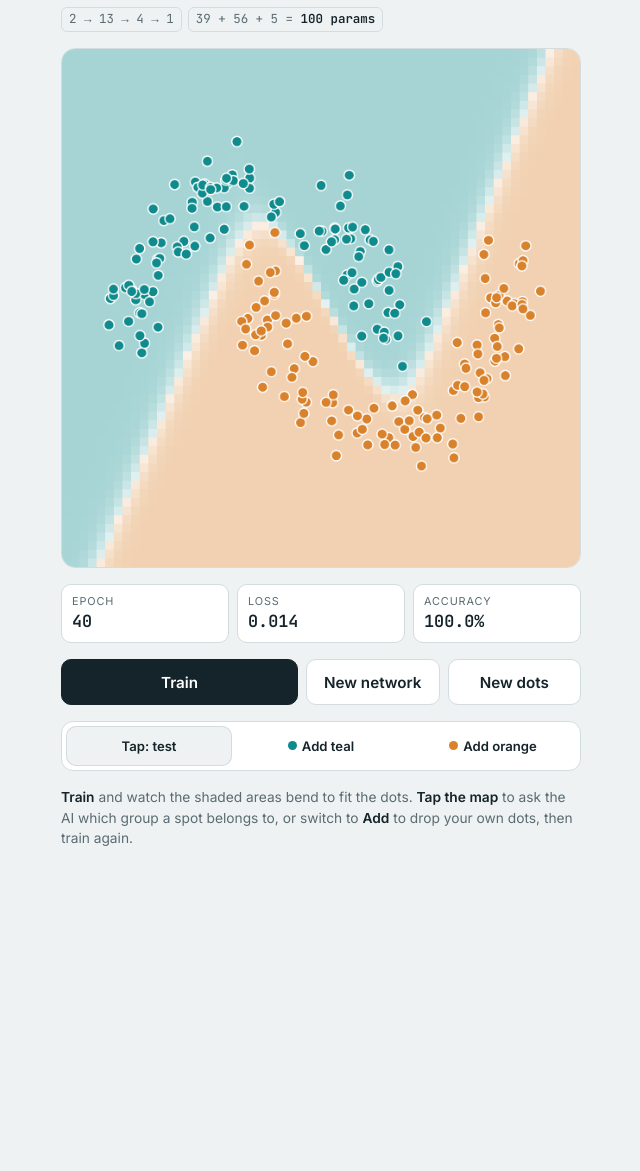
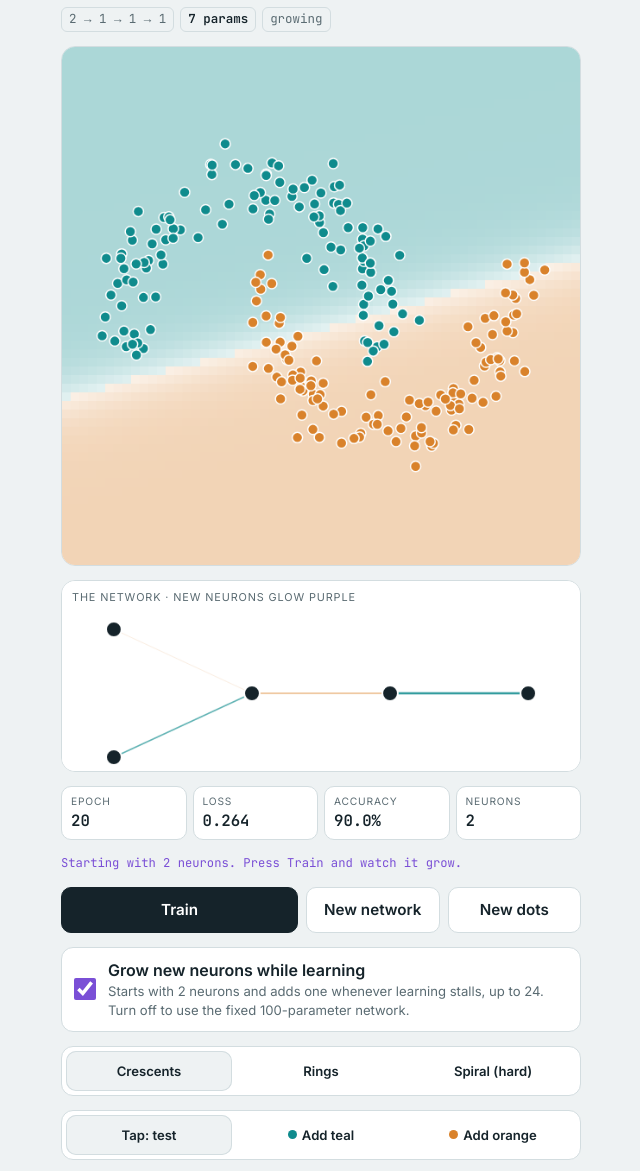
Before and after one commit to saeed909909/Cleaner, a plain HTML site: page tiny-ai/index.html in a window 1280 px wide. Shown: the part 120-1291 px from the top of the page, without its empty margins (319-959 px from the left). Before the commit the page ends 1009 px from the top, so only its background shows below. Drawn offline with Linux system fonts and the light colour scheme.

Commit message:
tiny-ai: grow new neurons while learning; add rings and spiral data
Co-Authored-By: Claude Opus 5.5 <noreply@anthropic.com>
Claude-Session: https://claude.ai/code/session_01HS9zUeRgpHM4EawPQPN6G7

```diff
--- a/tiny-ai/index.html
+++ b/tiny-ai/index.html
@@ -2,11 +2,10 @@
 <meta name="claude:viewport-fit-sides" content="cover">
 <link rel="stylesheet" href="https://fonts.googleapis.com/css2?family=Space+Grotesk:wght@500;700&family=Inter:wght@400;500;600&family=JetBrains+Mono:wght@400;600&display=swap">
 <style>
-/* Layout: one narrow column; the live decision map is the centrepiece, controls sit under the thumb. */
+/* Layout: one narrow column; the live decision map is the centrepiece, the growing network sits under it, controls under the thumb. */
 :root {
   --bg: #eef2f3; --surface: #ffffff; --fg: #15232a; --muted: #5a6b72; --line: #d3dde0;
-  --a: #0f8b8d; --a-soft: rgba(15,139,141,.22);
-  --b: #d9822b; --b-soft: rgba(217,130,43,.24);
+  --a: #0f8b8d; --b: #d9822b; --new: #7a4fd6;
   --accent: #15232a; --on-accent: #ffffff;
   --display: "Space Grotesk", system-ui, sans-serif;
   --body: "Inter", system-ui, sans-serif;
@@ -14,16 +13,16 @@
 }
 @media (prefers-color-scheme: dark) { :root:not([data-theme="light"]) {
   --bg: #0e171b; --surface: #16232a; --fg: #e4eef0; --muted: #8fa3aa; --line: #263840;
-  --a: #34c3c5; --a-soft: rgba(52,195,197,.22); --b: #f2a356; --b-soft: rgba(242,163,86,.22);
+  --a: #34c3c5; --b: #f2a356; --new: #b59af5;
   --accent: #e4eef0; --on-accent: #0e171b; color-scheme: dark } }
 :root[data-theme="dark"] {
   --bg: #0e171b; --surface: #16232a; --fg: #e4eef0; --muted: #8fa3aa; --line: #263840;
-  --a: #34c3c5; --a-soft: rgba(52,195,197,.22); --b: #f2a356; --b-soft: rgba(242,163,86,.22);
+  --a: #34c3c5; --b: #f2a356; --new: #b59af5;
   --accent: #e4eef0; --on-accent: #0e171b; color-scheme: dark }
 
 body { background: var(--bg); color: var(--fg); font-family: var(--body); line-height: 1.5;
   padding-left: max(16px, env(safe-area-inset-left, 0px)); padding-right: max(16px, env(safe-area-inset-right, 0px)); }
-main { max-width: 520px; margin: 0 auto; padding-block: 20px 32px; display: flex; flex-direction: column; gap: 16px; }
+main { max-width: 520px; margin: 0 auto; padding-block: 20px 32px; display: flex; flex-direction: column; gap: 14px; }
 h1 { font-family: var(--display); font-size: 1.7rem; margin: 0; letter-spacing: -.01em; text-wrap: balance; }
 .sub { color: var(--muted); margin: 4px 0 0; font-size: .92rem; }
 .arch { font-family: var(--mono); font-size: .78rem; color: var(--muted); display: flex; flex-wrap: wrap; gap: 6px; margin-top: 10px; }
@@ -31,36 +30,44 @@ h1 { font-family: var(--display); font-size: 1.7rem; margin: 0; letter-spacing:
 .arch b { color: var(--fg); }
 
 .stage { position: relative; background: var(--surface); border: 1px solid var(--line); border-radius: 14px; overflow: hidden; }
-canvas { display: block; width: 100%; aspect-ratio: 1; max-width: 100%; touch-action: none; cursor: crosshair; }
+canvas { display: block; width: 100%; max-width: 100%; }
+#map { aspect-ratio: 1; touch-action: none; cursor: crosshair; }
+#netview { aspect-ratio: 600 / 220; }
 .readout { position: absolute; left: 10px; top: 10px; font-family: var(--mono); font-size: .78rem;
   background: var(--surface); border: 1px solid var(--line); border-radius: 8px; padding: 4px 8px; }
-.readout[hidden] { display: none !important; }
+.cap { position: absolute; left: 10px; top: 8px; font-size: .68rem; text-transform: uppercase; letter-spacing: .08em; color: var(--muted); }
 
-.stats { display: grid; grid-template-columns: repeat(3, 1fr); gap: 8px; }
-.stat { background: var(--surface); border: 1px solid var(--line); border-radius: 10px; padding: 8px 10px; }
-.stat .k { font-size: .68rem; text-transform: uppercase; letter-spacing: .08em; color: var(--muted); }
-.stat .v { font-family: var(--mono); font-size: 1.05rem; font-weight: 600; font-variant-numeric: tabular-nums; }
+.stats { display: grid; grid-template-columns: repeat(4, minmax(0, 1fr)); gap: 6px; }
+.stat { background: var(--surface); border: 1px solid var(--line); border-radius: 10px; padding: 7px 9px; min-width: 0; }
+.stat .k { font-size: .64rem; text-transform: uppercase; letter-spacing: .08em; color: var(--muted); }
+.stat .v { font-family: var(--mono); font-size: .98rem; font-weight: 600; font-variant-numeric: tabular-nums; }
 
 .row { display: flex; gap: 8px; flex-wrap: wrap; }
 button { font: 600 .95rem var(--body); border-radius: 10px; padding: 12px 14px; border: 1px solid var(--line);
   background: var(--surface); color: var(--fg); cursor: pointer; flex: 1 1 0; min-height: 46px; }
 button.primary { background: var(--accent); color: var(--on-accent); border-color: var(--accent); flex: 2 1 0; }
-button:focus-visible { outline: 3px solid var(--a); outline-offset: 2px; }
+button:focus-visible, input:focus-visible { outline: 3px solid var(--a); outline-offset: 2px; }
 .modes { display: grid; grid-template-columns: repeat(3, 1fr); gap: 6px; background: var(--surface);
   border: 1px solid var(--line); border-radius: 12px; padding: 4px; }
 .modes button { border: 0; padding: 9px 6px; font-size: .82rem; min-height: 40px; background: transparent; }
 .modes button[aria-pressed="true"] { background: var(--bg); box-shadow: inset 0 0 0 1px var(--line); }
 .dot { display: inline-block; width: 9px; height: 9px; border-radius: 50%; margin-right: 5px; vertical-align: 1px; }
+
+.toggle { display: flex; align-items: center; gap: 12px; background: var(--surface); border: 1px solid var(--line);
+  border-radius: 12px; padding: 10px 12px; cursor: pointer; }
+.toggle input { width: 22px; height: 22px; accent-color: var(--new); flex: none; margin: 0; }
+.toggle .t { font-weight: 600; }
+.toggle .d { font-size: .82rem; color: var(--muted); }
+.log { font-family: var(--mono); font-size: .76rem; color: var(--new); margin: 0; min-height: 1.2em; }
 .help { font-size: .86rem; color: var(--muted); margin: 0; }
 .help strong { color: var(--fg); font-weight: 600; }
-@media (prefers-reduced-motion: reduce) { * { transition: none !important; } }
 </style>
 
 <main>
   <header>
-    <h1>Tiny AI · 100 parameters</h1>
-    <p class="sub">A neural network learning to separate two groups of dots, right in your browser.</p>
-    <div class="arch"><span>2 → 13 → 4 → 1</span><span>39 + 56 + 5 = <b>100 params</b></span></div>
+    <h1>Tiny AI</h1>
+    <p class="sub">A neural network that grows its own neurons while it learns to separate two groups of dots.</p>
+    <div class="arch" id="arch"></div>
   </header>
 
   <div class="stage">
@@ -68,16 +75,35 @@ button:focus-visible { outline: 3px solid var(--a); outline-offset: 2px; }
     <div class="readout" id="readout" hidden></div>
   </div>
 
+  <div class="stage">
+    <canvas id="netview" width="600" height="220" aria-label="Diagram of the network's neurons and connections."></canvas>
+    <div class="cap">The network · new neurons glow purple</div>
+  </div>
+
   <div class="stats">
     <div class="stat"><div class="k">Epoch</div><div class="v" id="ep">0</div></div>
     <div class="stat"><div class="k">Loss</div><div class="v" id="loss">–</div></div>
     <div class="stat"><div class="k">Accuracy</div><div class="v" id="acc">–</div></div>
+    <div class="stat"><div class="k">Neurons</div><div class="v" id="neu">–</div></div>
   </div>
+  <p class="log" id="log" aria-live="polite"></p>
 
   <div class="row">
     <button class="primary" id="train">Train</button>
     <button id="reset">New network</button>
     <button id="data">New dots</button>
+  </div>
+
+  <label class="toggle" for="grow">
+    <input type="checkbox" id="grow" checked>
+    <span><span class="t">Grow new neurons while learning</span><br>
+    <span class="d">Starts with 2 neurons and adds one whenever learning stalls, up to 24. Turn off to use the fixed 100-parameter network.</span></span>
+  </label>
+
+  <div class="modes" id="shapes" role="group" aria-label="Dot pattern">
+    <button data-shape="moons" aria-pressed="true">Crescents</button>
+    <button data-shape="rings" aria-pressed="false">Rings</button>
+    <button data-shape="spiral" aria-pressed="false">Spiral (hard)</button>
   </div>
 
   <div class="modes" role="group" aria-label="What a tap does">
@@ -86,24 +112,29 @@ button:focus-visible { outline: 3px solid var(--a); outline-offset: 2px; }
     <button id="m-b" aria-pressed="false"><span class="dot" style="background:var(--b)"></span>Add orange</button>
   </div>
 
-  <p class="help"><strong>Train</strong> and watch the shaded areas bend to fit the dots. <strong>Tap the map</strong> to ask the AI which group a spot belongs to, or switch to <strong>Add</strong> to drop your own dots, then train again.</p>
+  <p class="help"><strong>Train</strong> and watch the shaded areas bend to fit the dots. With growing on, the network starts too small to solve the problem and adds neurons as it goes. <strong>Tap the map</strong> to ask the AI which group a spot belongs to, or switch to <strong>Add</strong> to drop your own dots, then train again.</p>
 </main>
 
 <script>
-// ---- 100-parameter MLP, same as tiny_ai.py ----
-const SIZES = [2, 13, 4, 1];
-let net, opt;
+// ---- neural network (tanh hidden layers, sigmoid output) ----
+const FIXED = [2, 13, 4, 1];      // exactly 100 parameters
+const START = [2, 1, 1, 1];       // growing mode starts here: 2 neurons, can only draw a straight line
+const MAX_NEURONS = 24, PATIENCE = 30;
+let net, opt, growing = true;
 function gauss(){ let u=0,v=0; while(!u)u=Math.random(); while(!v)v=Math.random(); return Math.sqrt(-2*Math.log(u))*Math.cos(2*Math.PI*v); }
-function makeNet(){
+function makeNet(sizes){
   const W=[], b=[];
-  for (let L=0; L<SIZES.length-1; L++){
-    const nin=SIZES[L], nout=SIZES[L+1], s=1/Math.sqrt(nin);
+  for (let L=0; L<sizes.length-1; L++){
+    const nin=sizes[L], nout=sizes[L+1], s=1/Math.sqrt(nin);
     W.push(Array.from({length:nout},()=>Array.from({length:nin},()=>gauss()*s)));
     b.push(new Array(nout).fill(0));
   }
-  return {W,b};
+  return {W,b,born:{}};
 }
-const nParams = n => n.W.reduce((s,W)=>s+W.length*W[0].length,0) + n.b.reduce((s,x)=>s+x.length,0);
+const sizes = () => [net.W[0][0].length, ...net.W.map(W=>W.length)];
+const nParams = () => net.W.reduce((s,W)=>s+W.length*W[0].length,0) + net.b.reduce((s,x)=>s+x.length,0);
+const nNeurons = () => sizes().slice(1,-1).reduce((a,b)=>a+b,0);
+
 function forward(x){
   const acts=[x]; let a=x; const last=net.W.length-1;
   for (let L=0; L<=last; L++){
@@ -127,57 +158,93 @@ function backward(acts, y, gW, gb, scale){
     }
   }
 }
-function makeAdam(lr=0.02){ return {lr,t:0,m:net.W.map(W=>W.map(r=>r.map(()=>0))),v:net.W.map(W=>W.map(r=>r.map(()=>0))),mb:net.b.map(b=>b.map(()=>0)),vb:net.b.map(b=>b.map(()=>0))}; }
-function adamStep(gW, gb){
+const zerosLike = () => ({W: net.W.map(W=>W.map(r=>r.map(()=>0))), b: net.b.map(b=>b.map(()=>0))});
+function makeAdam(lr=0.02){ const m=zerosLike(), v=zerosLike(); return {lr,t:0,m,v}; }
+function adamStep(g){
   opt.t++; const b1=.9,b2=.999,e=1e-8,c1=1-b1**opt.t,c2=1-b2**opt.t;
   const upd=(P,G,M,V,i)=>{ M[i]=b1*M[i]+(1-b1)*G[i]; V[i]=b2*V[i]+(1-b2)*G[i]*G[i]; P[i]-=opt.lr*(M[i]/c1)/(Math.sqrt(V[i]/c2)+e); };
   for (let L=0;L<net.W.length;L++){
-    for (let i=0;i<net.W[L].length;i++) for (let j=0;j<net.W[L][i].length;j++) upd(net.W[L][i],gW[L][i],opt.m[L][i],opt.v[L][i],j);
-    for (let i=0;i<net.b[L].length;i++) upd(net.b[L],gb[L],opt.mb[L],opt.vb[L],i);
+    for (let i=0;i<net.W[L].length;i++) for (let j=0;j<net.W[L][i].length;j++) upd(net.W[L][i],g.W[L][i],opt.m.W[L][i],opt.v.W[L][i],j);
+    for (let i=0;i<net.b[L].length;i++) upd(net.b[L],g.b[L],opt.m.b[L],opt.v.b[L],i);
   }
 }
 
+// ---- growth: add one neuron to hidden layer h (1 or 2) without disturbing what was learned ----
+function growNeuron(h){
+  const inW = net.W[h-1], outW = net.W[h], nin = inW[0].length;
+  inW.push(Array.from({length:nin},()=>gauss()/Math.sqrt(nin)));   // fresh incoming weights
+  net.b[h-1].push(0);
+  for (const row of outW) row.push(gauss()*0.01);                   // near-zero outgoing: output barely changes
+  for (const S of [opt.m, opt.v]){
+    S.W[h-1].push(new Array(nin).fill(0)); S.b[h-1].push(0);
+    for (const row of S.W[h]) row.push(0);
+  }
+  net.born[`${h}:${inW.length-1}`] = epoch;
+}
+function maybeGrow(loss, acc){
+  if (!growing) return;
+  if (loss < best*0.97){ best = loss; stall = 0; return; }
+  if (++stall < PATIENCE || acc >= 0.99 || nNeurons() >= MAX_NEURONS) return;
+  const [ , h1, h2] = sizes();
+  const h = h1 <= 2*h2 ? 1 : 2;              // keep the first layer about twice as wide as the second
+  growNeuron(h);
+  stall = 0; best = loss;
+  document.getElementById('log').textContent =
+    `Epoch ${epoch}: learning stalled, grew a neuron in layer ${h} → ${nNeurons()} neurons, ${nParams()} parameters`;
+}
+
 // ---- data: two half-moons ----
-let data=[];
-function makeMoons(n=240, noise=.12){
+let data=[], shape='moons';
+function makeData(n=240){
   data=[];
   for (let i=0;i<n;i++){
-    const t=Math.PI*Math.random(); let x,y,l;
-    if (i%2===0){ x=Math.cos(t); y=Math.sin(t); l=0; } else { x=1-Math.cos(t); y=.5-Math.sin(t); l=1; }
-    data.push({x:[x-.5+gauss()*noise, y-.25+gauss()*noise], y:l});
+    const l=i%2; let x,y;
+    if (shape==='moons'){
+      const t=Math.PI*Math.random();
+      if (!l){ x=Math.cos(t); y=Math.sin(t); } else { x=1-Math.cos(t); y=.5-Math.sin(t); }
+      x=x-.5+gauss()*.12; y=y-.25+gauss()*.12;
+    } else if (shape==='rings'){
+      const t=2*Math.PI*Math.random(), r=(l?1.25:.5)+gauss()*.1;
+      x=r*Math.cos(t); y=r*Math.sin(t);
+    } else {
+      const t=Math.sqrt(Math.random())*3*Math.PI, r=t/(3*Math.PI)*1.45, a=t+(l?Math.PI:0);
+      x=r*Math.cos(a)+gauss()*.05; y=r*Math.sin(a)+gauss()*.05;
+    }
+    data.push({x:[x,y], y:l});
   }
 }
 
 // ---- training loop ----
-let epoch=0, running=false;
-function trainEpoch(){
-  const d=[...data].sort(()=>Math.random()-.5), B=16;
-  for (let s=0;s<d.length;s+=B){
-    const chunk=d.slice(s,s+B);
-    const gW=net.W.map(W=>W.map(r=>r.map(()=>0))), gb=net.b.map(b=>b.map(()=>0));
-    for (const p of chunk) backward(forward(p.x), p.y, gW, gb, 1/chunk.length);
-    adamStep(gW, gb);
-  }
-  epoch++;
-}
+let epoch=0, running=false, best=Infinity, stall=0;
 function evaluate(){
   let loss=0, acc=0;
   for (const p of data){ const q=Math.min(Math.max(predict(p.x),1e-9),1-1e-9); loss-=p.y*Math.log(q)+(1-p.y)*Math.log(1-q); acc+=(q>.5)===(p.y===1); }
   return {loss:loss/data.length, acc:acc/data.length};
 }
+function trainEpoch(){
+  const d=[...data].sort(()=>Math.random()-.5), B=16;
+  for (let s=0;s<d.length;s+=B){
+    const chunk=d.slice(s,s+B), g=zerosLike();
+    for (const p of chunk) backward(forward(p.x), p.y, g.W, g.b, 1/chunk.length);
+    adamStep(g);
+  }
+  epoch++;
+  const {loss, acc} = evaluate();
+  maybeGrow(loss, acc);
+}
 
 // ---- drawing ----
 const cv=document.getElementById('map'), ctx=cv.getContext('2d');
-const X0=-2, X1=2, Y0=-1.6, Y1=1.6;   // world window
+const nv=document.getElementById('netview'), nctx=nv.getContext('2d');
+const X0=-2, X1=2, Y0=-1.6, Y1=1.6;
 const toPx=(x,y)=>[(x-X0)/(X1-X0)*cv.width, (Y1-y)/(Y1-Y0)*cv.height];
 const toWorld=(px,py)=>[X0+px/cv.width*(X1-X0), Y1-py/cv.height*(Y1-Y0)];
 const css=n=>getComputedStyle(document.documentElement).getPropertyValue(n).trim();
 function hexRgb(h){ h=h.replace('#',''); return [0,2,4].map(i=>parseInt(h.slice(i,i+2),16)); }
 let probe=null;
-function draw(){
+function drawMap(){
   const A=hexRgb(css('--a')), Bc=hexRgb(css('--b')), S=hexRgb(css('--surface'));
-  const R=60, cell=cv.width/R, img=ctx.createImageData(cv.width,cv.height);
-  const grid=[];
+  const R=60, cell=cv.width/R, img=ctx.createImageData(cv.width,cv.height), grid=[];
   for (let gy=0;gy<R;gy++) for (let gx=0;gx<R;gx++) grid.push(predict(toWorld((gx+.5)*cell,(gy+.5)*cell)));
   for (let py=0;py<cv.height;py++){
     const gy=Math.min(R-1,(py/cell)|0);
@@ -193,53 +260,81 @@ function draw(){
     ctx.beginPath(); ctx.arc(x,y,6,0,7); ctx.fillStyle=p.y?css('--b'):css('--a'); ctx.fill();
     ctx.lineWidth=1.5; ctx.strokeStyle=css('--surface'); ctx.stroke();
   }
-  if (probe){
-    const [x,y]=toPx(...probe);
-    ctx.beginPath(); ctx.arc(x,y,13,0,7); ctx.lineWidth=3; ctx.strokeStyle=css('--fg'); ctx.stroke();
+  if (probe){ const [x,y]=toPx(...probe); ctx.beginPath(); ctx.arc(x,y,13,0,7); ctx.lineWidth=3; ctx.strokeStyle=css('--fg'); ctx.stroke(); }
+}
+function drawNet(){
+  const W=nv.width, H=nv.height, sz=sizes(), top=56, bot=H-16;
+  nctx.fillStyle=css('--surface'); nctx.fillRect(0,0,W,H);
+  const xs=sz.map((_,L)=>60+L*(W-120)/(sz.length-1));
+  const pos=sz.map((n,L)=>Array.from({length:n},(_,i)=>[xs[L], n===1?(top+bot)/2:top+i*(bot-top)/(n-1)]));
+  const A=css('--a'), B=css('--b');
+  for (let L=0;L<net.W.length;L++) for (let i=0;i<net.W[L].length;i++) for (let j=0;j<net.W[L][i].length;j++){
+    const w=net.W[L][i][j];
+    nctx.globalAlpha=Math.min(.85, Math.abs(w)*.35+.04);
+    nctx.strokeStyle=w>0?A:B; nctx.lineWidth=Math.min(3,.6+Math.abs(w)*.6);
+    nctx.beginPath(); nctx.moveTo(...pos[L][j]); nctx.lineTo(...pos[L+1][i]); nctx.stroke();
   }
+  nctx.globalAlpha=1;
+  const r=Math.max(4, Math.min(9, (bot-top)/Math.max(...sz)/2.4));
+  pos.forEach((col,L)=>col.forEach(([x,y],i)=>{
+    const age = epoch - (net.born[`${L}:${i}`] ?? -1e9), fresh = age < 60;
+    nctx.beginPath(); nctx.arc(x,y,fresh?r+2:r,0,7);
+    nctx.fillStyle=fresh?css('--new'):css('--fg'); nctx.fill();
+    nctx.lineWidth=2; nctx.strokeStyle=css('--surface'); nctx.stroke();
+  }));
 }
 function updateStats(){
   const {loss,acc}=evaluate();
   document.getElementById('ep').textContent=epoch;
   document.getElementById('loss').textContent=loss.toFixed(3);
   document.getElementById('acc').textContent=(acc*100).toFixed(1)+'%';
+  document.getElementById('neu').textContent=nNeurons();
+  document.getElementById('arch').innerHTML=`<span>${sizes().join(' → ')}</span><span><b>${nParams()} params</b></span><span>${growing?'growing':'fixed size'}</span>`;
 }
-function refresh(){ draw(); updateStats(); if (probe) showProbe(); }
+function refresh(){ drawMap(); drawNet(); updateStats(); if (probe) showProbe(); }
 
 function loop(){
   if (!running) return;
   for (let i=0;i<3;i++) trainEpoch();
   refresh();
-  if (epoch>=600) return stop();
+  if (epoch >= (growing ? 1500 : 600)) return stop();
   requestAnimationFrame(loop);
 }
 const trainBtn=document.getElementById('train');
 function stop(){ running=false; trainBtn.textContent='Train'; }
 trainBtn.onclick=()=>{ if (running) return stop(); running=true; trainBtn.textContent='Pause'; loop(); };
-document.getElementById('reset').onclick=()=>{ stop(); net=makeNet(); opt=makeAdam(); epoch=0; refresh(); };
-document.getElementById('data').onclick=()=>{ stop(); makeMoons(); net=makeNet(); opt=makeAdam(); epoch=0; probe=null; document.getElementById('readout').hidden=true; refresh(); };
+function freshNet(){
+  stop(); net=makeNet(growing?START:FIXED); opt=makeAdam(); epoch=0; best=Infinity; stall=0;
+  document.getElementById('log').textContent = growing ? `Starting with ${nNeurons()} neurons. Press Train and watch it grow.` : 'Fixed network: 17 neurons, 100 parameters.';
+  refresh();
+}
+document.getElementById('reset').onclick=freshNet;
+function newDots(){ makeData(); probe=null; document.getElementById('readout').hidden=true; freshNet(); }
+document.getElementById('data').onclick=newDots;
+for (const b of document.querySelectorAll('#shapes button')) b.onclick=()=>{
+  shape=b.dataset.shape; document.querySelectorAll('#shapes button').forEach(x=>x.setAttribute('aria-pressed', x===b)); newDots(); };
+document.getElementById('grow').onchange=e=>{ growing=e.target.checked; freshNet(); };
 
 // ---- tap interaction ----
 let mode='test';
 for (const [id,m] of [['m-test','test'],['m-a','a'],['m-b','b']])
-  document.getElementById(id).onclick=()=>{ mode=m; document.querySelectorAll('.modes button').forEach(b=>b.setAttribute('aria-pressed', b.id===id)); };
+  document.getElementById(id).onclick=()=>{ mode=m; document.querySelectorAll('[id^="m-"]').forEach(b=>b.setAttribute('aria-pressed', b.id===id)); };
 function showProbe(){
   const p=predict(probe), ro=document.getElementById('readout');
-  const cls=p>.5?'orange':'teal', conf=(p>.5?p:1-p)*100;
-  ro.textContent=`AI says: ${cls} · ${conf.toFixed(0)}% sure`; ro.hidden=false;
+  ro.textContent=`AI says: ${p>.5?'orange':'teal'} · ${((p>.5?p:1-p)*100).toFixed(0)}% sure`; ro.hidden=false;
 }
 cv.addEventListener('pointerdown', e=>{
   const r=cv.getBoundingClientRect();
   const w=toWorld((e.clientX-r.left)/r.width*cv.width, (e.clientY-r.top)/r.height*cv.height);
-  if (mode==='test'){ probe=w; showProbe(); draw(); }
-  else { data.push({x:w, y:mode==='b'?1:0}); refresh(); }
+  if (mode==='test'){ probe=w; showProbe(); drawMap(); }
+  else { data.push({x:w, y:mode==='b'?1:0}); best=Infinity; stall=0; refresh(); }
 });
-matchMedia('(prefers-color-scheme: dark)').addEventListener('change', draw);
-new MutationObserver(draw).observe(document.documentElement,{attributes:true,attributeFilter:['data-theme']});
+const redraw=()=>{ drawMap(); drawNet(); };
+matchMedia('(prefers-color-scheme: dark)').addEventListener('change', redraw);
+new MutationObserver(redraw).observe(document.documentElement,{attributes:true,attributeFilter:['data-theme']});
 
-// ---- start: a network already partly trained, so the first view shows it working ----
-makeMoons(); net=makeNet(); opt=makeAdam();
-console.assert(nParams(net)===100, 'param count', nParams(net));
-for (let i=0;i<40;i++) trainEpoch();
+// ---- start: a small network a little way into learning ----
+makeData(); freshNet();
+for (let i=0;i<20;i++) trainEpoch();
 refresh();
 </script>
```
